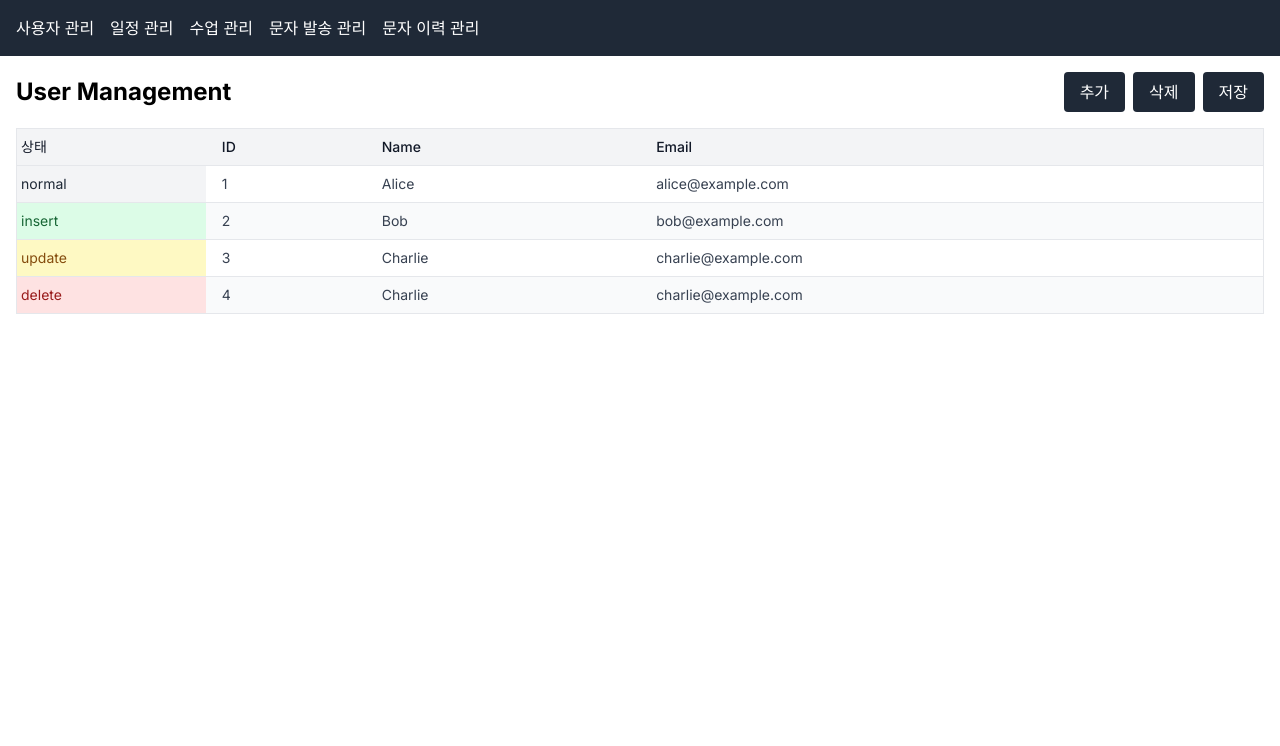
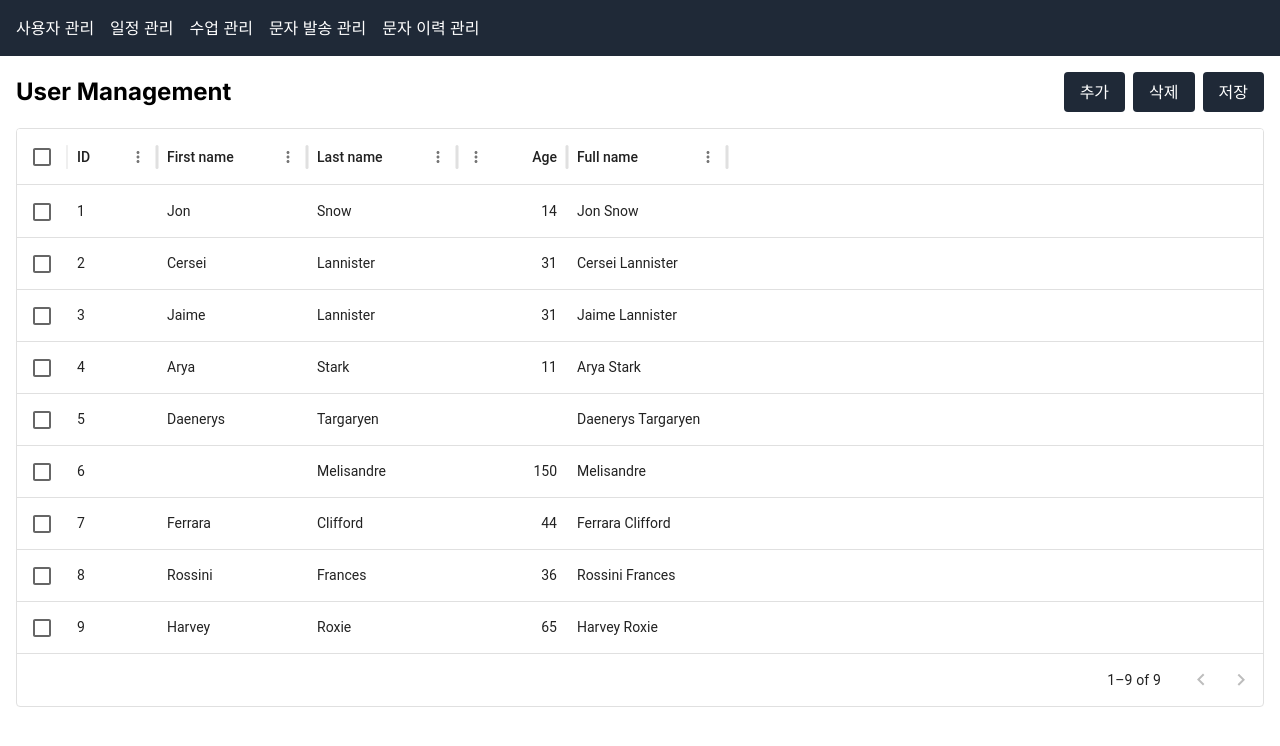
Before and after one commit to KilHwanKim/counselapp, a Next.js app: page /user in a window 1280 px wide. Shown: the top 746 px of the page. Built offline with nearby package versions, Linux system fonts and the light colour scheme.

Commit message:
page 변경

```diff
--- a/app/user/page.js
+++ b/app/user/page.js
@@ -1,40 +1,67 @@
 "use client"
-import Table from "./table";
 import React from 'react';
+import Box from '@mui/material/Box';
+import { DataGrid } from '@mui/x-data-grid';
 export default function UserMng() {
-  const columns = React.useMemo(
-    () => [
+  const columns = [
+    { field: 'id', headerName: 'ID', width: 90 },
     {
-        Header: 'ID',
-        accessor: 'id',
+      field: 'firstName',
+      headerName: 'First name',
+      width: 150,
+      editable: true,
     },
     {
-        Header: 'Name',
-        accessor: 'name',
+      field: 'lastName',
+      headerName: 'Last name',
+      width: 150,
+      editable: true,
     },
     {
-        Header: 'Email',
-        accessor: 'email',
+      field: 'age',
+      headerName: 'Age',
+      type: 'number',
+      width: 110,
+      editable: true,
     },
-    ],
-    []
-  );
+    {
+      field: 'fullName',
+      headerName: 'Full name',
+      description: 'This column has a value getter and is not sortable.',
+      sortable: false,
+      width: 160,
+      valueGetter: (value, row) => `${row.firstName || ''} ${row.lastName || ''}`,
+    },
+  ];
 
-  const data = React.useMemo(
-    () => [
-      { id: 1, name: 'Alice', email: 'alice@example.com', status: 'normal' },
-      { id: 2, name: 'Bob', email: 'bob@example.com', status: 'insert' },
-      { id: 3, name: 'Charlie', email: 'charlie@example.com', status: 'update' },
-      { id: 4, name: 'Charlie', email: 'charlie@example.com', status: 'delete' }
-    ],
-    []
-  );
+
+  const createInsertRow = () => {
+
+    return { id: "test", username: "test", age: 1 };
+  };
+
+  const [data, setData] = React.useState(() => [
+    { id: 1, lastName: 'Snow', firstName: 'Jon', age: 14 , status:"normal"},
+    { id: 2, lastName: 'Lannister', firstName: 'Cersei', age: 31 },
+    { id: 3, lastName: 'Lannister', firstName: 'Jaime', age: 31 },
+    { id: 4, lastName: 'Stark', firstName: 'Arya', age: 11 },
+    { id: 5, lastName: 'Targaryen', firstName: 'Daenerys', age: null },
+    { id: 6, lastName: 'Melisandre', firstName: null, age: 150 },
+    { id: 7, lastName: 'Clifford', firstName: 'Ferrara', age: 44 },
+    { id: 8, lastName: 'Frances', firstName: 'Rossini', age: 36 },
+    { id: 9, lastName: 'Roxie', firstName: 'Harvey', age: 65 },
+  ]);
+
+  const handleAddRow = () => {
+    setData((prevRows) => [...prevRows, createInsertRow()]);
+  };
+
   return (
     <main className="p-4">
     <div className="flex justify-between items-center mb-4">
       <h1 className="text-2xl font-bold">User Management</h1>
       <div className="flex space-x-2">
-        <button className="px-4 py-2 bg-gray-800 text-white rounded hover:bg-gray-700">
+        <button className="px-4 py-2 bg-gray-800 text-white rounded hover:bg-gray-700"  onClick={handleAddRow}>
           추가
         </button>
         <button className="px-4 py-2 bg-gray-800 text-white rounded hover:bg-gray-700">
@@ -45,7 +72,27 @@ export default function UserMng() {
         </button>
       </div>
     </div>
-    <Table columns={columns} data={data} />
+    {/* <Table columns={columns} data={data} /> */}
+    <Box sx={{ height: '100%', width: '100%' }}>
+      <DataGrid
+        rows={data}
+        columns={columns}
+        initialState={{
+          pagination: {
+            paginationModel: {
+              pageSize: 30,
+            },
+          },
+        }}
+        pageSizeOptions={[30]}
+        checkboxSelection
+        disableRowSelectionOnClick
+      />
+
+
+    </Box>
+
+
   </main>
   );
 }
```
Lines whose indentation alone changed are shown as unchanged.
